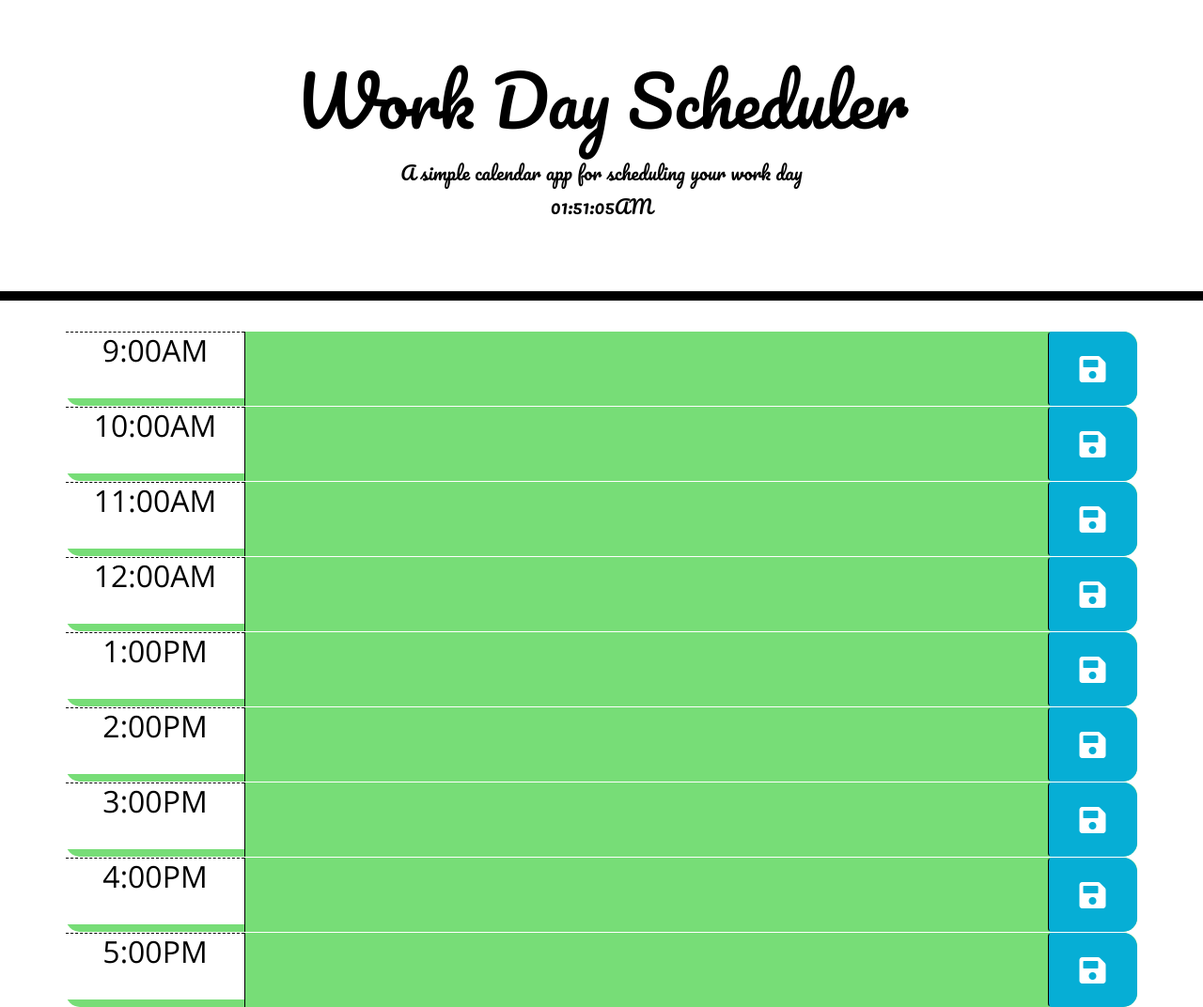
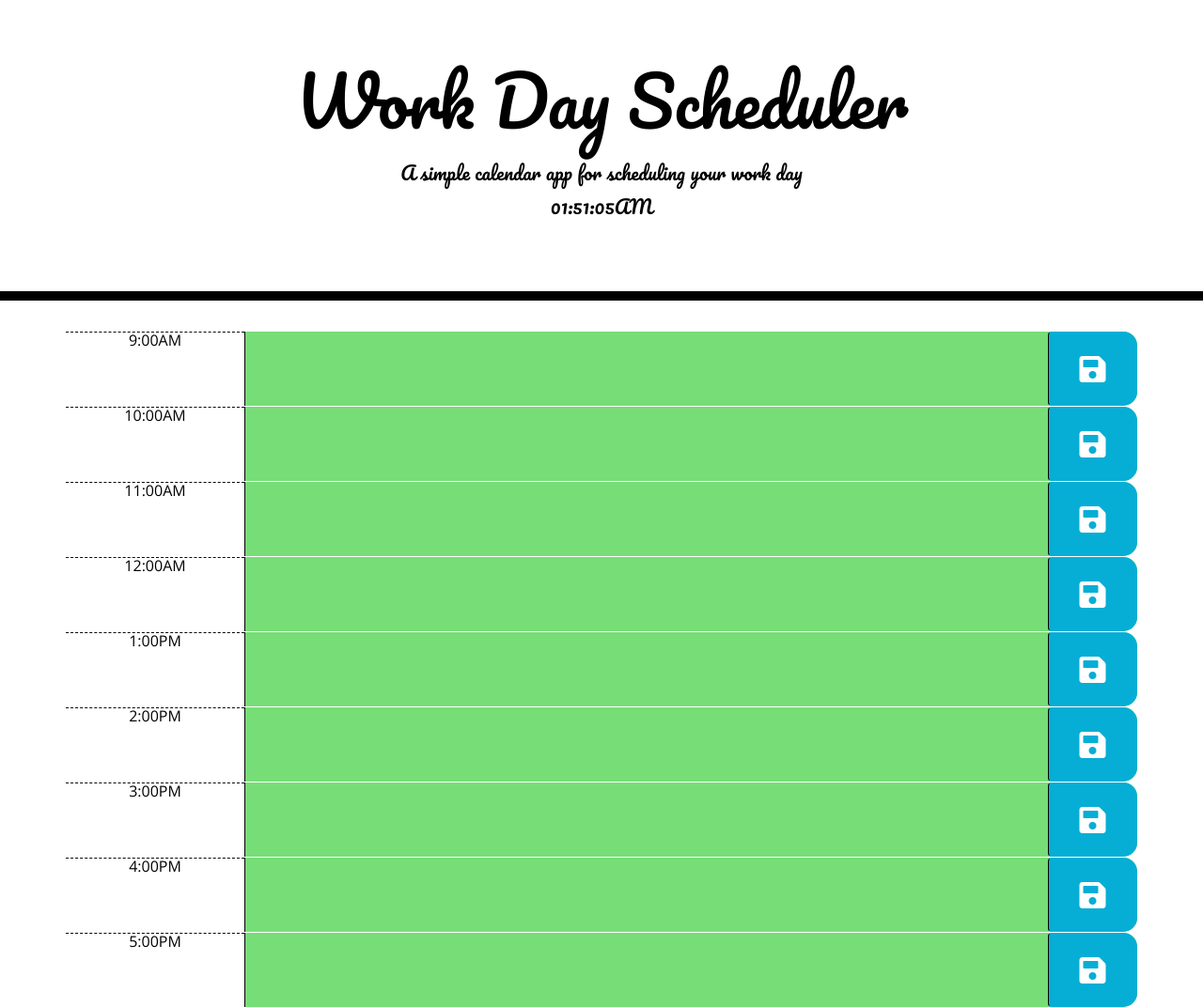
Before and after one commit to wagnergabe/UMN-Challenge-5, a plain HTML site: page index.html in a window 1280 px wide. Shown: the whole page at 94% size. Drawn offline with nearby package versions, Linux system fonts and the light colour scheme.

Commit message:
fixed color margin invading hour block

```diff
--- a/index.html
+++ b/index.html
@@ -40,47 +40,47 @@
       <!-- Timeblocks go here -->
       <!--"In the United States, Canada, United Kingdom, and Australia, the hours between 9 am and 5 pm (the traditional "9 to 5") are typically considered to be standard business hours."(wiki)-->
       <div class = "row time-block" id = "9">
-          <h2 class = "col-sm-2 hour">9:00AM</h2>
+          <div class = "col-sm-2 hour">9:00AM</div>
           <textarea class ="description col-sm-9"></textarea>
           <button class="saveBtn col-sm-1 btn fas fa-save fa-2x"></button>
       </div>
       <div class = "row time-block" id = "10">
-          <h2 class = "col-sm-2 hour" id="10">10:00AM</h2>
+          <div class = "col-sm-2 hour" id="10">10:00AM</div>
           <textarea class ="col-sm-9 description"></textarea>
           <button class="saveBtn col-sm-1 btn fas fa-save fa-2x"></button>
       </div>
       <div class = "row time-block" id = "11">
-          <h2 class = "col-sm-2 hour">11:00AM</h2>
+          <div class = "col-sm-2 hour">11:00AM</div>
           <textarea class ="description col-sm-9"></textarea>
           <button class="saveBtn col-sm-1 btn fas fa-save fa-2x"></button>
       </div>
       <div class = "row time-block" id = "12">
-          <h2 class = "col-sm-2 hour">12:00AM</h2>
+          <div class = "col-sm-2 hour">12:00AM</div>
           <textarea class ="col-sm-9 description"></textarea>
           <button class="saveBtn col-sm-1 btn fas fa-save fa-2x"></button>
       </div>
       <div class = "row time-block" id = "01">
-          <h2 class = "col-sm-2 hour">1:00PM</h2>
+          <div class = "col-sm-2 hour">1:00PM</div>
           <textarea class ="col-sm-9 description"></textarea>
           <button class="saveBtn col-sm-1 btn fas fa-save fa-2x"></button>
       </div>
       <div class = "row time-block" id = "02">
-          <h2 class = "col-sm-2 hour">2:00PM</h2>
+          <div class = "col-sm-2 hour">2:00PM</div>
           <textarea class ="col-sm-9 description"></textarea>
           <button class="saveBtn col-sm-1 btn fas fa-save fa-2x"></button>
       </div>
       <div class = "row time-block" id = "03">
-          <h2 class = "col-sm-2 hour">3:00PM</h2>
+          <div class = "col-sm-2 hour">3:00PM</div>
           <textarea class ="col-sm-9 description"></textarea>
           <button class="saveBtn col-sm-1 btn fas fa-save fa-2x"></button>
       </div>
       <div class = "row time-block" id = "04">
-          <h2 class = "col-sm-2 hour">4:00PM</h2>
+          <div class = "col-sm-2 hour">4:00PM</div>
           <textarea class ="col-sm-9 description"></textarea>
           <button class="saveBtn col-sm-1 btn fas fa-save fa-2x"></button>
       </div>
       <div class = "row time-block" id = "05">
-          <h2 class = "col-sm-2 hour">5:00PM</h2>
+          <div class = "col-sm-2 hour">5:00PM</div>
           <textarea class ="col-sm-9 description"></textarea>
           <button class="saveBtn col-sm-1 btn fas fa-save fa-2x"></button>
       </div>
```
